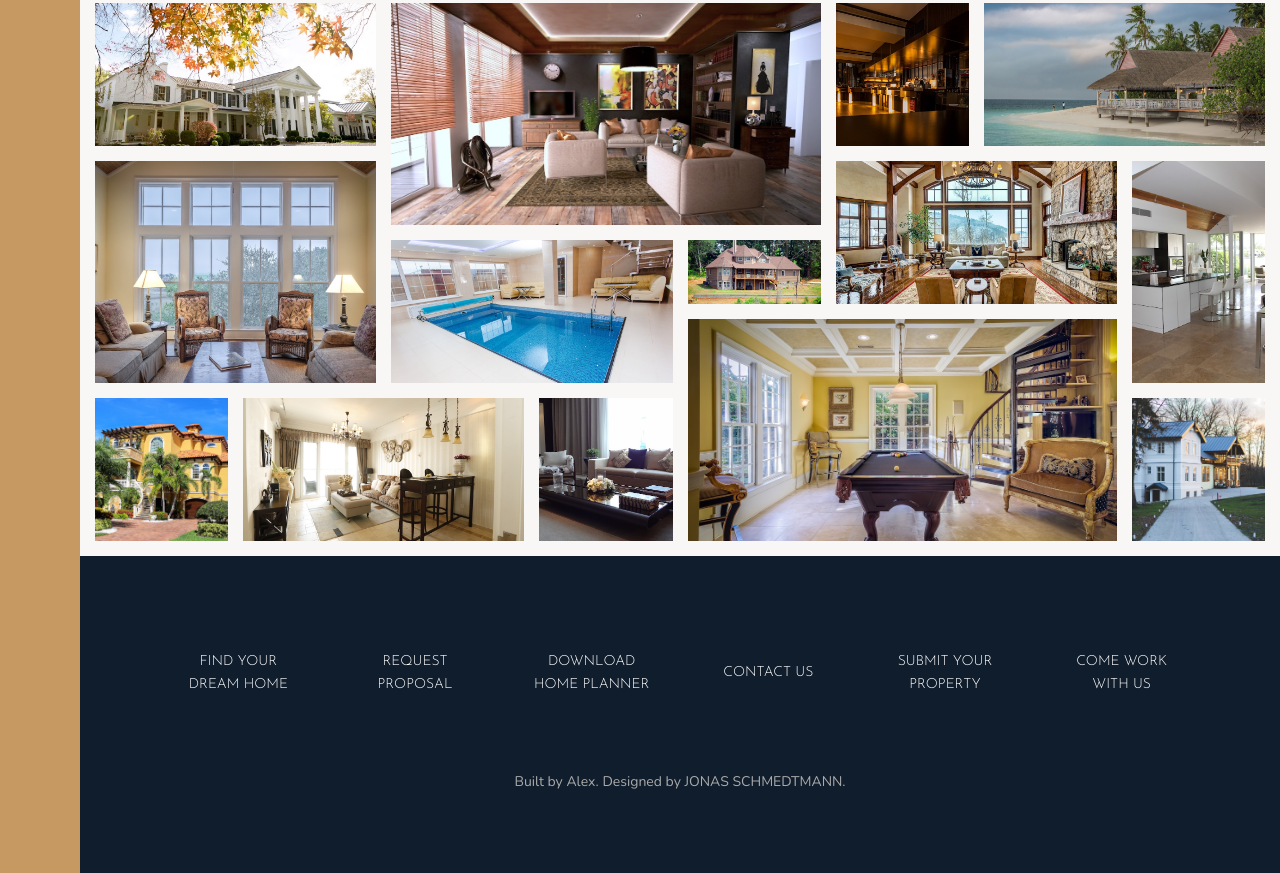
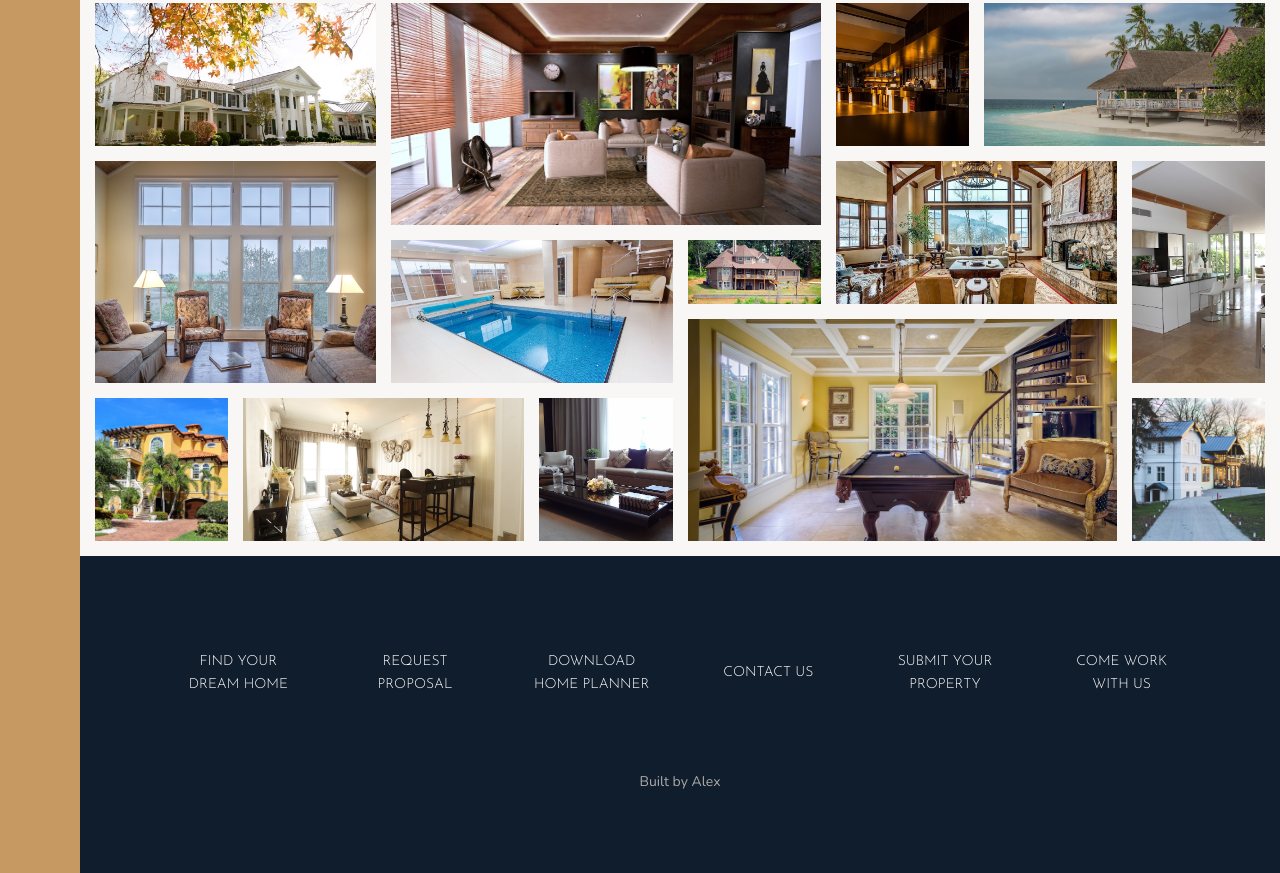
Before and after one commit to rizespb/nexter, a website: page index.html in a window 1280 px wide. Shown: the part 3084-3957 px from the top of the page. Drawn offline with nearby package versions, Linux system fonts and the light colour scheme.

Commit message:
Update index.html

```diff
--- a/index.html
+++ b/index.html
@@ -372,8 +372,7 @@
                 <li class="nav__item"><a href="#" class="nav__link">Submit your property</a></li>
                 <li class="nav__item"><a href="#" class="nav__link">Come work with us</a></li>
             </ul>
-            <p class="copyright">Built by Alex.
-                Designed by <a href="https://www.codingheroes.io/" class="copyright__link" rel="nofollow">JONAS SCHMEDTMANN.</a></p>
+            <p class="copyright">Built by Alex</p>
         </footer>
     </body>
 </html>
```
